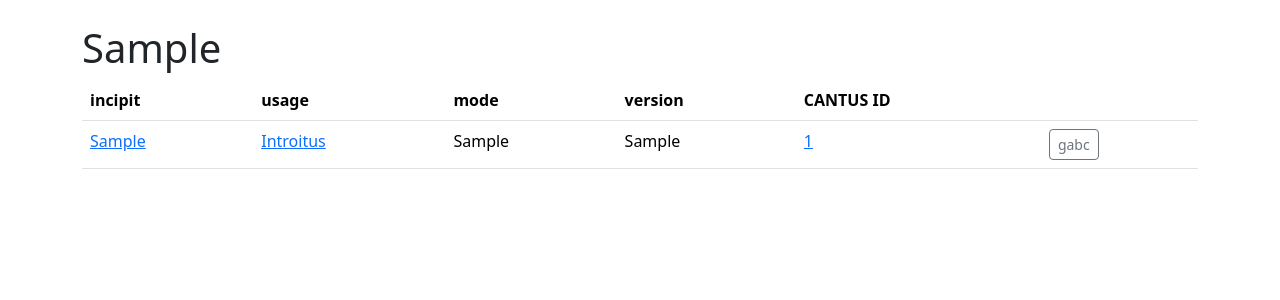
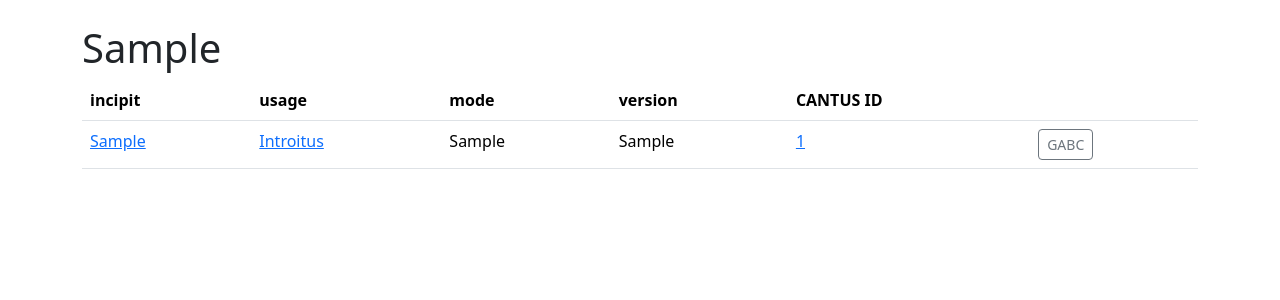
Before and after one commit to igneus/gregoplus, a Django app: page /scores/tag/1 in a window 1280 px wide. Shown: the part 56-356 px from the top of the page. Run offline with Django 3.2, Linux system fonts and the light colour scheme; tables that the repository leaves empty hold one stand-in row (values such as "Sample post"); parts of the project's set-up code (start-up, migrations or seed data) failed here and were passed over.

Commit message:
consistent button label across views

```diff
--- a/scores/templates/scores/_score_list.html
+++ b/scores/templates/scores/_score_list.html
@@ -25,7 +25,7 @@
           <a href="https://cantusindex.org/id/{{ score.cantusid }}">{{ score.cantusid }}</a>
         {% endif %}
       </td>
-      <td><a href="{% url 'gabc' score.id %}" class="btn btn-sm btn-outline-secondary">gabc</a></td>
+      <td><a href="{% url 'gabc' score.id %}" class="btn btn-sm btn-outline-secondary">GABC</a></td>
     </tr>
     {% endfor %}
   </tbody>
```
